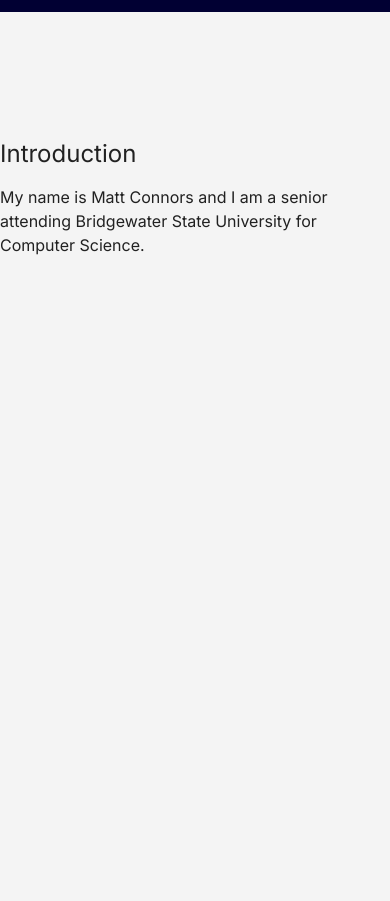
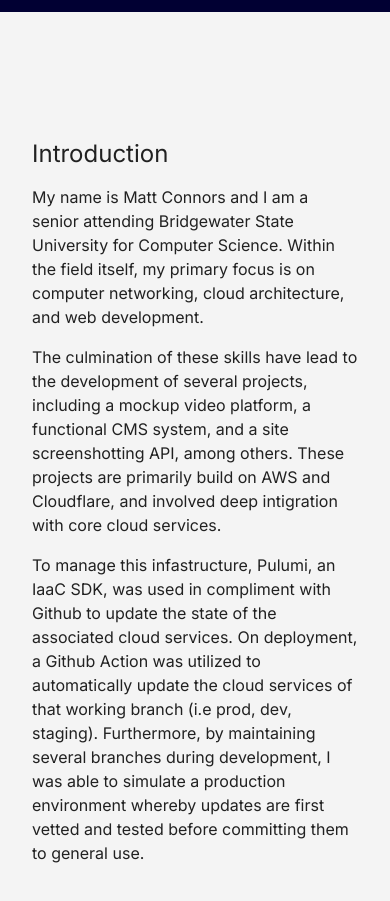
Before and after one commit to matt-connors/matt-connors.github.io, a plain HTML site: page about.html in a window 390 px wide. Shown: the part 61-962 px from the top of the page. Before the commit the page ends 844 px from the top, so only its background shows below. Drawn offline with Linux system fonts and the light colour scheme.

Commit message:
updated about

```diff
--- a/about.html
+++ b/about.html
@@ -3,7 +3,7 @@
 <html lang="en-US">
     <head>
         <meta charset="UTF-8" />
-        <title>Matt Connors - Home</title>
+        <title>Matt Connors - About</title>
 
         <meta name="viewport" content="width=device-width, initial-scale=1.0" />
 
@@ -41,7 +41,9 @@
         <article>
             <!-- <h1 class="title">About me</h1> -->
             <h1 class="secondary-title">Introduction</h1>
-            <p>My name is Matt Connors and I am a senior attending Bridgewater State University for Computer Science.</p>
+            <p>My name is Matt Connors and I am a senior attending Bridgewater State University for Computer Science. Within the field itself, my primary focus is on computer networking, cloud architecture, and web development.</p>
+            <p>The culmination of these skills have lead to the development of several projects, including a mockup video platform, a functional CMS system, and a site screenshotting API, among others. These projects are primarily build on AWS and Cloudflare, and involved deep intigration with core cloud services.</p>
+            <p>To manage this infastructure, Pulumi, an IaaC SDK, was used in compliment with Github to update the state of the associated cloud services. On deployment, a Github Action was utilized to automatically update the cloud services of that working branch (i.e prod, dev, staging). Furthermore, by maintaining several branches during development, I was able to simulate a production environment whereby updates are first vetted and tested before committing them to general use.</p>
         </article>
         <!-- <footer>
             <p>&copy; 2021 Matthew Connors</p>
--- a/styles/about.css
+++ b/styles/about.css
@@ -9,4 +9,11 @@ article .secondary-title {
 
 article p {
     max-width: 800px;
+    padding-bottom: 1rem;
 }
+
+@media (max-width: 1200px) {
+    article {
+        margin: 13vh var(--page-inline-margin);
+    }
+}
```
